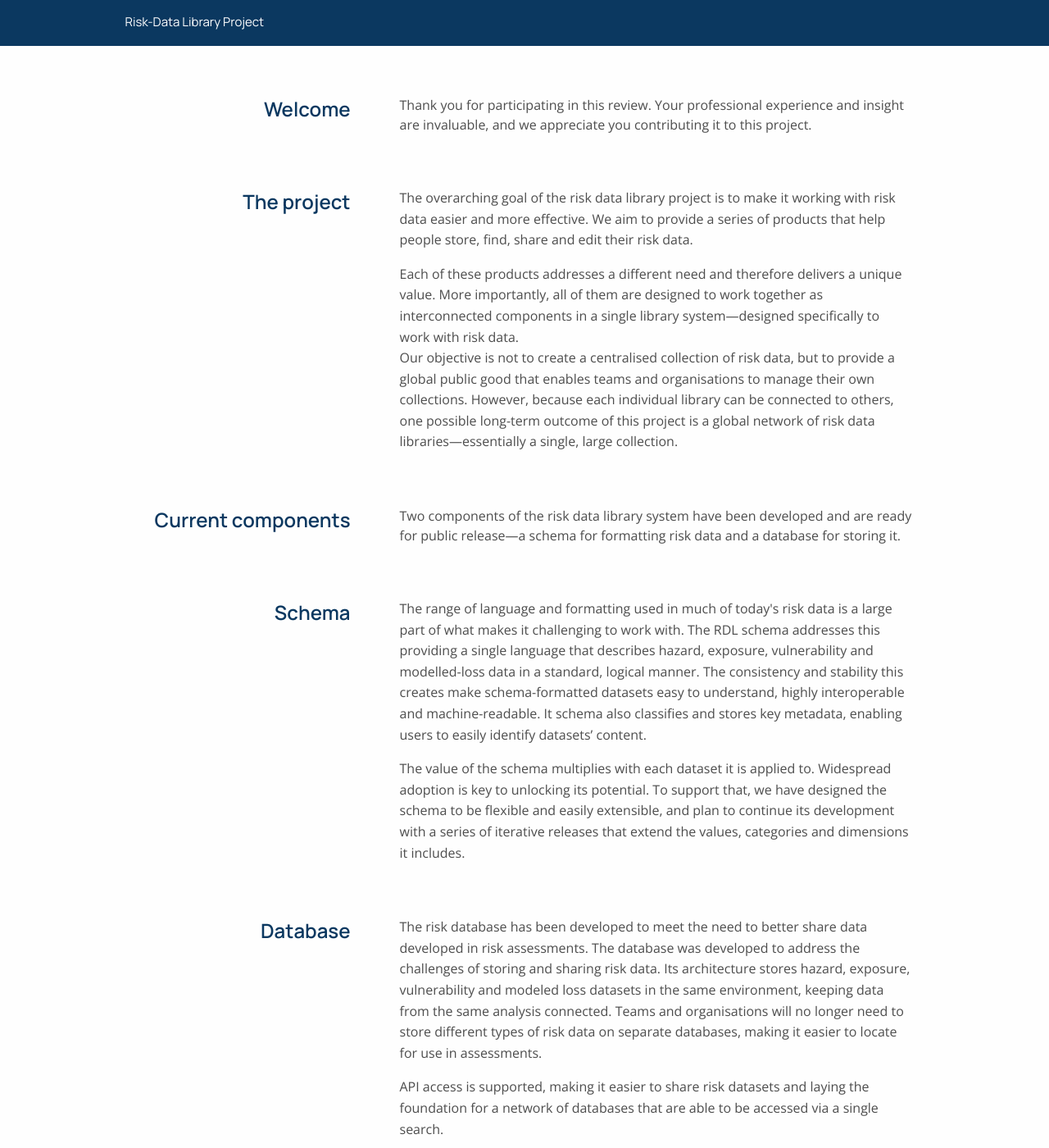
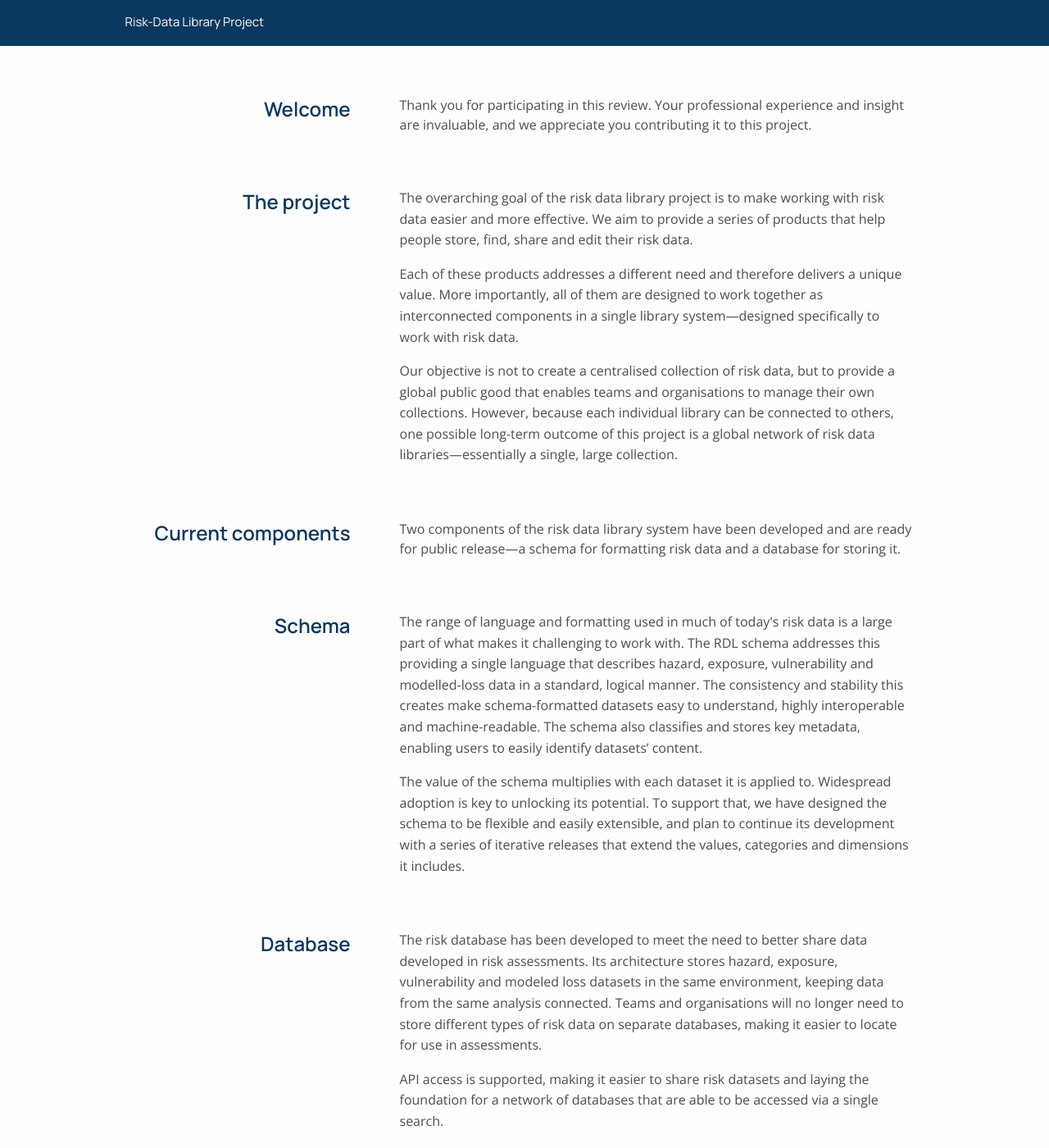
Before and after one commit to GFDRR/risk-data-library.github.io, a Jekyll site: the page built from landing-page.html, in a window 1280 px wide and 1400 px high. Shown: the whole window at 82% size. Built offline with Jekyll 4.4.1, drawn with Linux system fonts in a browser that asks for light colours; nearby versions of some CDN libraries; some of the changed text lies outside the part shown.

Commit message:
Update first-section.html
updates to final content

```diff
--- a/_includes/landing-page/first-section.html
+++ b/_includes/landing-page/first-section.html
@@ -21,9 +21,9 @@
   <div class="reusable-component-right component-individual-right no-padding-bottom no-border-bottom">
     <div class="reusable-content no-margin-bottom">
       <p class="paragraph-padding-bottom">
-        The overarching goal of the risk data library project is to make it working with risk data easier and more effective. We aim to provide a series of products that help people store, find, share and edit their risk data.
+        The overarching goal of the risk data library project is to make working with risk data easier and more effective. We aim to provide a series of products that help people store, find, share and edit their risk data.
       </p>
-      <p>
+      <p class="paragraph-padding-bottom">
         Each of these products addresses a different need and therefore delivers a unique value. More importantly, all of them are designed to work together as interconnected components in a single library system—designed specifically to work with risk data.
       </p>
       <p>
@@ -55,7 +55,7 @@
   <div class="reusable-component-right component-individual-right no-padding-bottom no-border-bottom">
     <div class="reusable-content no-margin-bottom">
       <p class="paragraph-padding-bottom">
-        The range of language and formatting used in much of today's risk data is a large part of what makes it challenging to work with. The RDL schema addresses this providing a single language that describes hazard, exposure, vulnerability and modelled-loss data in a standard, logical manner. The consistency and stability this creates make schema-formatted datasets easy to understand, highly interoperable and machine-readable. It schema also classifies and stores key metadata, enabling users to easily identify datasets’ content.
+        The range of language and formatting used in much of today's risk data is a large part of what makes it challenging to work with. The RDL schema addresses this providing a single language that describes hazard, exposure, vulnerability and modelled-loss data in a standard, logical manner. The consistency and stability this creates make schema-formatted datasets easy to understand, highly interoperable and machine-readable. The schema also classifies and stores key metadata, enabling users to easily identify datasets’ content.
       </p>
       <p>
         The value of the schema multiplies with each dataset it is applied to. Widespread adoption is key to unlocking its potential.  To support that, we have designed the schema to be flexible and easily extensible, and plan to continue its development with a series of iterative releases that extend the values, categories and dimensions it includes.
@@ -73,7 +73,7 @@
   <div class="reusable-component-right component-individual-right no-padding-bottom no-border-bottom">
     <div class="reusable-content no-margin-bottom">
       <p class="paragraph-padding-bottom">
-        The risk database has been developed to meet the need to better share data developed in risk assessments. The database was developed to address the challenges of storing and sharing risk data. Its architecture stores hazard, exposure, vulnerability and modeled loss datasets in the same environment, keeping data from the same analysis connected.  Teams and organisations will no longer need to store different types of risk data on separate databases, making it easier to locate for use in assessments.
+        The risk database has been developed to meet the need to better share data developed in risk assessments. Its architecture stores hazard, exposure, vulnerability and modeled loss datasets in the same environment, keeping data from the same analysis connected.  Teams and organisations will no longer need to store different types of risk data on separate databases, making it easier to locate for use in assessments.
       </p>
       <p>
         API access is supported, making it easier to share risk datasets and laying the foundation for a network of databases that are able to be accessed via a single search.
@@ -95,13 +95,13 @@
       </p>
       <ul class="list first-section-numeric-list first-section-line-height">
         <li>
-          Flag any critical issues that would mean either component is not yet ready for public release
+          Flag any critical issues that would mean either component is not yet ready for public release.
         </li>
         <li>
-          Better understand the range of application and potential audiences for each component
+          Better understand the range of application and potential audiences for each component.
         </li>
         <li>
-          Identify immediate and longer-term improvements
+          Identify immediate and longer-term improvements.
         </li>
       </ul>
     </div>
```
Also changed, not shown: other parts of _includes/landing-page/first-section.html (+3 -3 lines).
